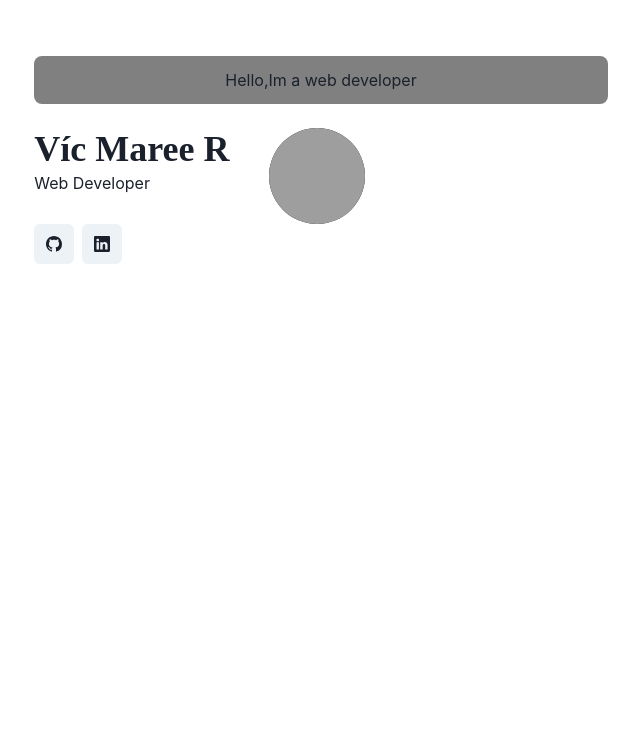
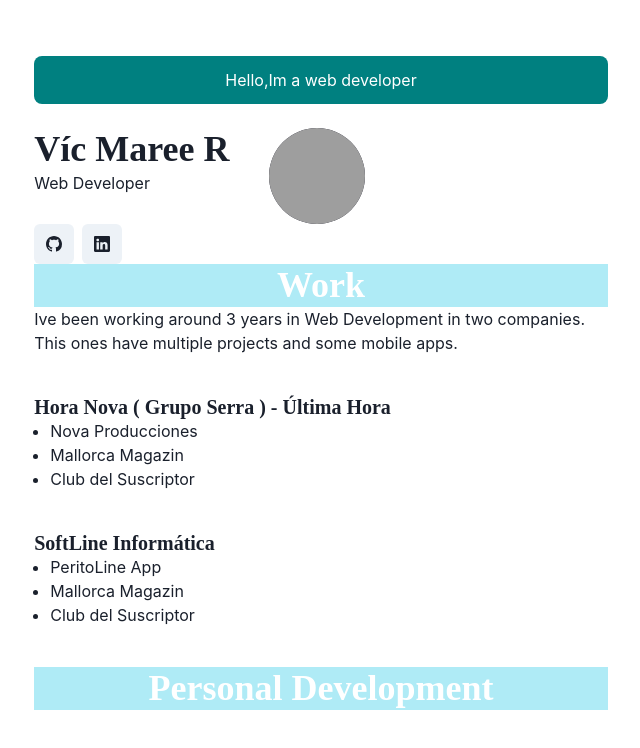
Before and after one commit to AppDeveloperVM/portfolio, a Next.js app: page / in a window 1280 px wide. Shown: the top 748 px of the page, without its empty margins (319-959 px from the left). Built offline with nearby package versions, Linux system fonts and the light colour scheme; grey boxes are pictures that could not be loaded; a web font is replaced by a local one.

Commit message:
Improved index file
added various web projects from companies

```diff
--- a/pages/_app.js
+++ b/pages/_app.js
@@ -1,7 +1,4 @@
 import "@fontsource/signika-negative/300.css"
-
-
-
 import { ChakraProvider } from "@chakra-ui/provider";
 //import theme from "@chakra-ui/theme";
 import { extendTheme } from "@chakra-ui/react";
--- a/pages/index.js
+++ b/pages/index.js
@@ -1,4 +1,4 @@
-import { Container,Box,Heading, SimpleGrid, HStack, Icon,Button,IconButton,Link,  Avatar }
+import { Container,Box,Heading, Text,ListItem ,UnorderedList, SimpleGrid,Center, HStack, Icon,Button,IconButton,Link,  Avatar }
 from "@chakra-ui/react"
 import { BsGithub, BsLinkedin } from "react-icons/bs";
 
@@ -7,8 +7,8 @@ const Page = () => {
 
     return (
     <Container>
-        <Box borderRadius="lg" bg="grey" p={3} mb={6} align="center">
-        <div>Hello,Im a web developer</div>
+        <Box borderRadius="lg" bg="teal" p={3} mb={6} align="center">
+        <Text color="white">Hello,Im a web developer</Text>
         </Box>
 
         <Box display={{ md: 'flex'}}>
@@ -46,6 +46,68 @@ const Page = () => {
             </Box>
         </HStack>
 
+        <SimpleGrid>
+        <Center bg="#AFEBF6">
+        <Heading as="h3" size="xl" color="white">
+            Work
+        </Heading>
+        </Center>
+
+            <Box mt="">
+                <Text>
+                Ive been working around 3 years in Web Development in two companies.
+                This ones have multiple projects and some mobile apps.
+                </Text>
+            </Box>
+        </SimpleGrid>
+
+        <SimpleGrid columns={1} spacing={10} mt="10">
+
+            <Box>
+                <Heading as="h4" size="md">
+                <Link href="http://www.horanova.es/" isExternal>Hora Nova ( <Link isExternal href="https://www.gruposerra.com/">Grupo Serra</Link> )</Link> - <Link href="https://www.ultimahora.es/" is External>Última Hora</Link>
+                </Heading>
+
+                <UnorderedList>
+                    <ListItem>
+                        <Link isExternal href="https://www.novaproducciones.es/#myvideo">Nova Producciones</Link>
+                    </ListItem>
+                    <ListItem>
+                        <Link isExternal href="https://www.mallorcamagazin.com/">Mallorca Magazin</Link>
+                    </ListItem>
+                    <ListItem>
+                        <Link isExternal href="https://www.clubdelsuscriptor.com/">Club del Suscriptor</Link>
+                    </ListItem>
+                </UnorderedList>
+            </Box>
+            <Box>
+                <Heading size="md">
+                    <Link isExternal href="https://www.softline.es/web/">SoftLine Informática</Link>
+                </Heading>
+
+                <UnorderedList>
+                    <ListItem>
+                        <Link isExternal href="https://www.softline.es/web/portfolio/view/2/peritoline-aplicacion-de-gestion-integral-de-despachos-periciales">PeritoLine App</Link>
+                    </ListItem>
+                    <ListItem>
+                        <Link isExternal href="https://www.mallorcamagazin.com/">Mallorca Magazin</Link>
+                    </ListItem>
+                    <ListItem>
+                        <Link isExternal href="https://www.clubdelsuscriptor.com/">Club del Suscriptor</Link>
+                    </ListItem>
+                </UnorderedList>
+            </Box>
+
+            <Center bg="#AFEBF6">
+            <Heading as="h3" size="xl" color="white">
+                Personal Development
+            </Heading>
+            </Center>
+
+        </SimpleGrid>
+
+
+
     </Container>
     )
 
```
